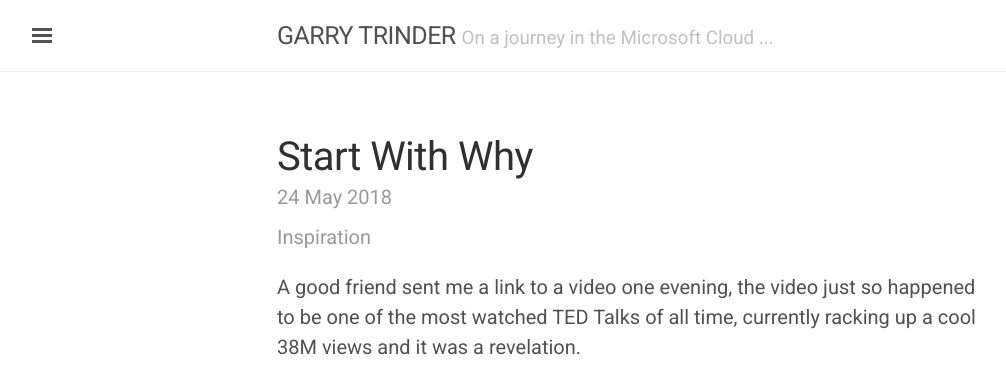
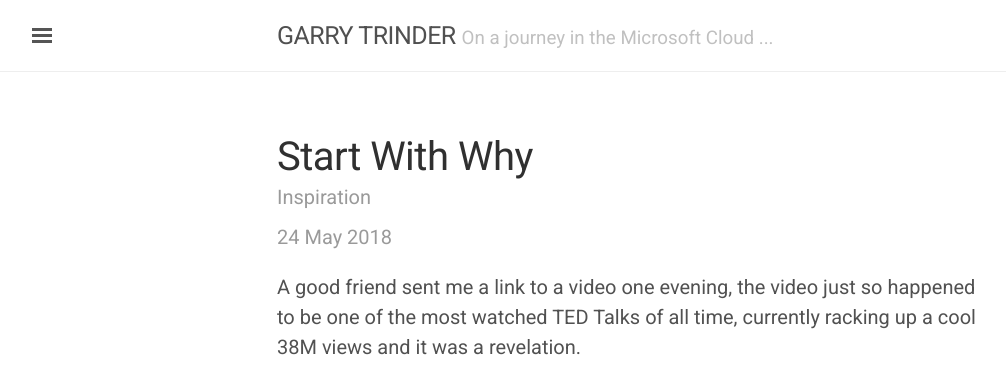
Before and after one commit to garrytrinder/garrytrinder.github.io, a Jekyll site: the page built from _posts/2018-05-24-start-with-why.md, in a window 1280 px wide and 900 px high, cut to the strip 0-379 px from the top of the window. Shown: the whole strip, without its empty margins (3-1009 px from the left). Built offline with Jekyll 4.4.1, drawn with Linux system fonts in a browser that asks for light colours; nearby versions of some CDN libraries.

Commit message:
Moved Category above Published Date

```diff
--- a/_layouts/post.html
+++ b/_layouts/post.html
@@ -4,8 +4,8 @@ layout: default
 
 <div class="post">
   <h1 class="post-title">{{ page.title }}</h1>
+  <span class="post-category">{{ page.category }}</span>
   <span class="post-date">{{ page.date | date: "%-d %B %Y" }}</span>
-  <span class="post-category">{{ page.category }}</span>
   {{ content }}
   <div class="message">
     I hope that you found this post useful, if you have any questions or would like to discuss further feel free to
```
